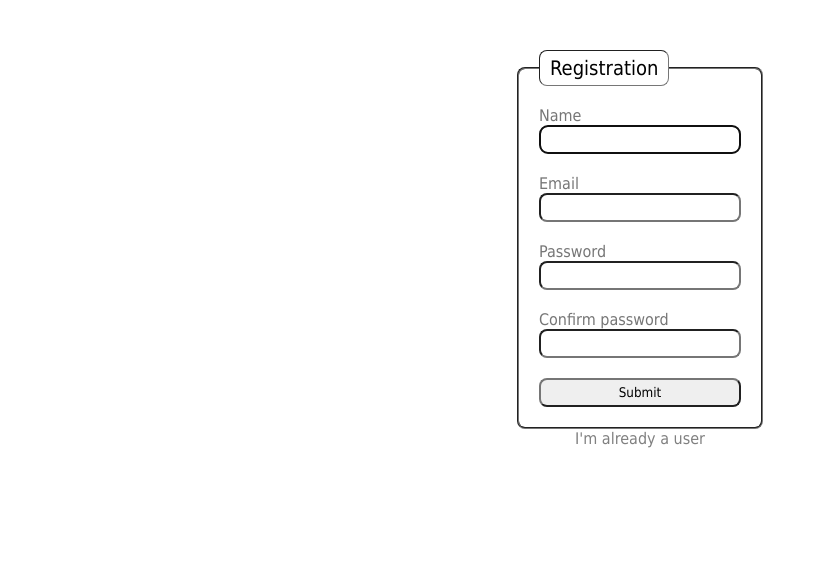
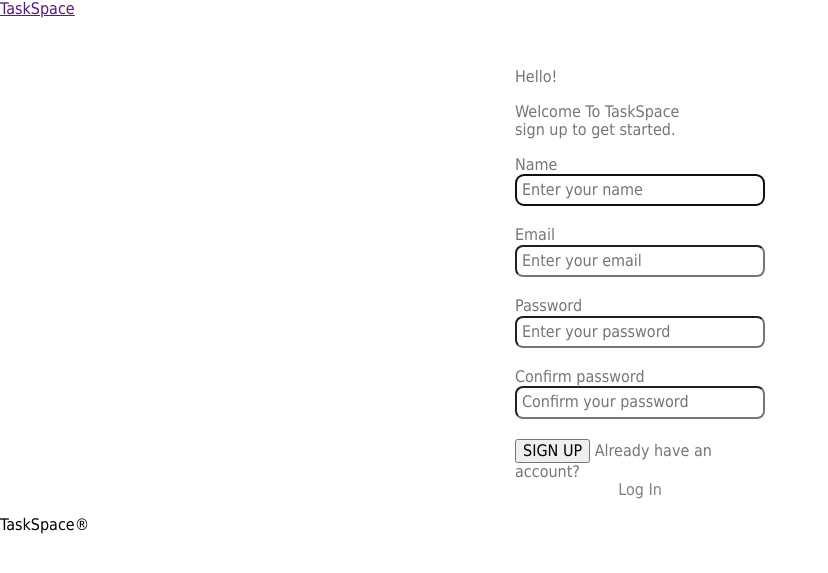
Before and after one commit to DuMaciel/TaskSpace, a PHP site: page /register in a window 1280 px wide. Shown: the top 573 px of the page, without its empty margins (0-828 px from the left). Run offline with PHP 8.4, Linux system fonts and the light colour scheme.

Commit message:
refect: HTML 'register.php'

```diff
--- a/src/templates/register.php
+++ b/src/templates/register.php
@@ -3,29 +3,45 @@
 <head>
     <meta charset="UTF-8">
     <meta http-equiv="X-UA-Compatible" content="IE=edge">
+    <link rel="preconnect" href="https://fonts.googleapis.com">
+    <link rel="preconnect" href="https://fonts.gstatic.com" crossorigin>
+
     <meta name="viewport" content="width=device-width, initial-scale=1.0">
 
+    <link href="https://fonts.googleapis.com/css2?family=Open+Sans:wght@300;400;600&display=swap" rel="stylesheet">
+
+
+    <link rel="stylesheet" href="./public/styles/normalize.css">
     <link rel="stylesheet" href="./public/styles/register.css">
     <title>Registration ToDoList</title>
 </head>
 <body>
-    <form  action="./register" method="post" id='registerForm'>
-        <fieldset>
-            <legend>Registration</legend>
-            <label for="name">Name</label>
-            <input type="name" id="name" name="name" required autofocus>
-            <label for="email">Email</label>
-            <input type="email" id="email" name="email" required>
-            <label for="password">Password</label>
-            <input type="password" id="password" name="password" required>
-            <label for="conf-password">Confirm password</label>
-            <input type="password" id="confPassword" required>
-            <input type="submit" value="Submit" id="submit">
-        </fieldset>
-        <a href="./login">I'm already a user</a>
+    <header>
+        <a href="">TaskSpace</a>
+    </header>
+    <section class="register">
+    <form  action="./register" method="post">
+            <p class="title">Hello!</p>
+            <p class="caption">Welcome To TaskSpace<br>sign up to get started.</p>
+            <label class="hidden" for="name">Name</label>
+            <input type="text" id="name" name="name" placeholder="Enter your name" required autofocus>
+            <label class="hidden" for="email">Email</label>
+            <input type="email" id="email" name="email" placeholder="Enter your email" required>
+            <label class="hidden" for="password">Password</label>
+            <input type="password" id="password" name="password" placeholder="Enter your password" required>
+            <label class="hidden" for="conf-password">Confirm password</label>
+            <input type="password" id="confPassword" placeholder="Confirm your password" required>
+            <input class="button" type="submit" value="SIGN UP" id="SingUp">
+            <span class="reminder">Already have an account? <a class="link" href="./login">Log In</a></span>
     </form>
+    </section>
 
+    <footer>
+        <p>TaskSpace®</p>
+    </footer>
 </body>
 
 <script src="./public/scripts/register.js"></script>
 </html>
+
+<?php ?>
```
